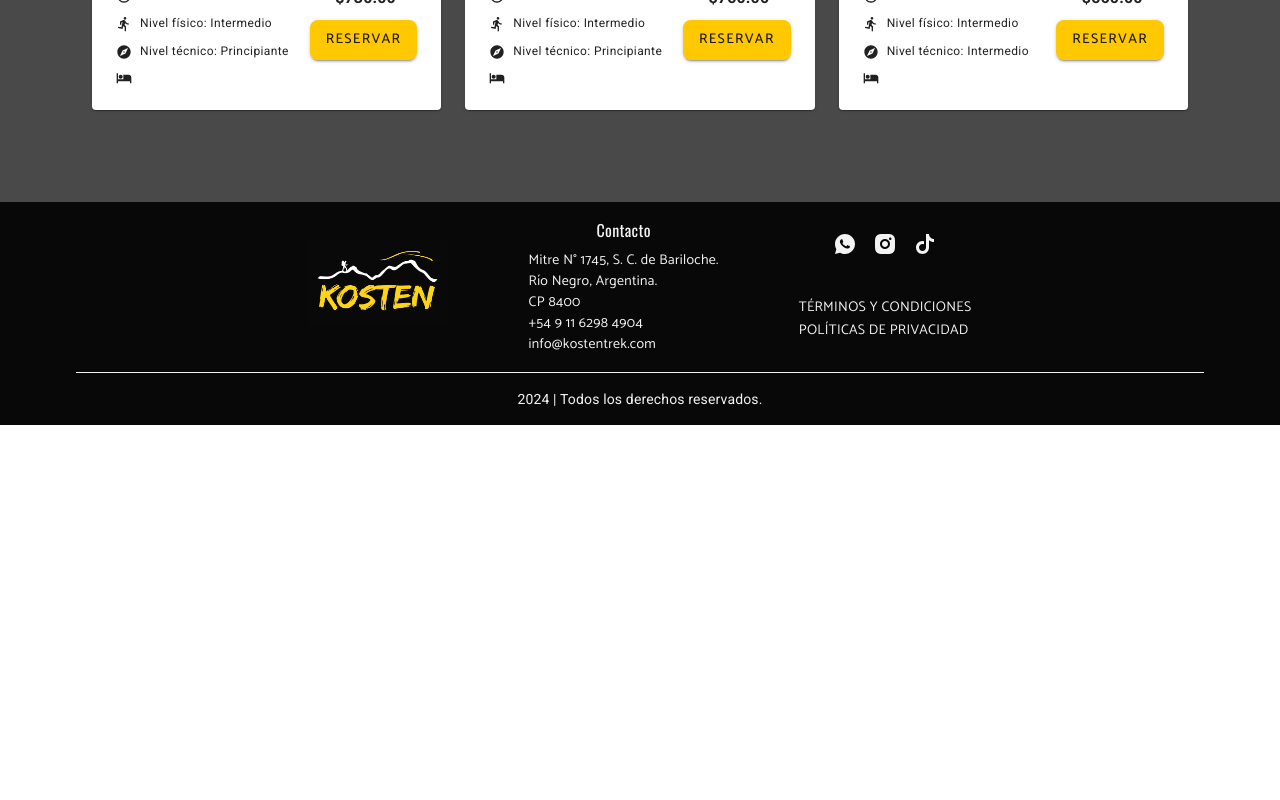
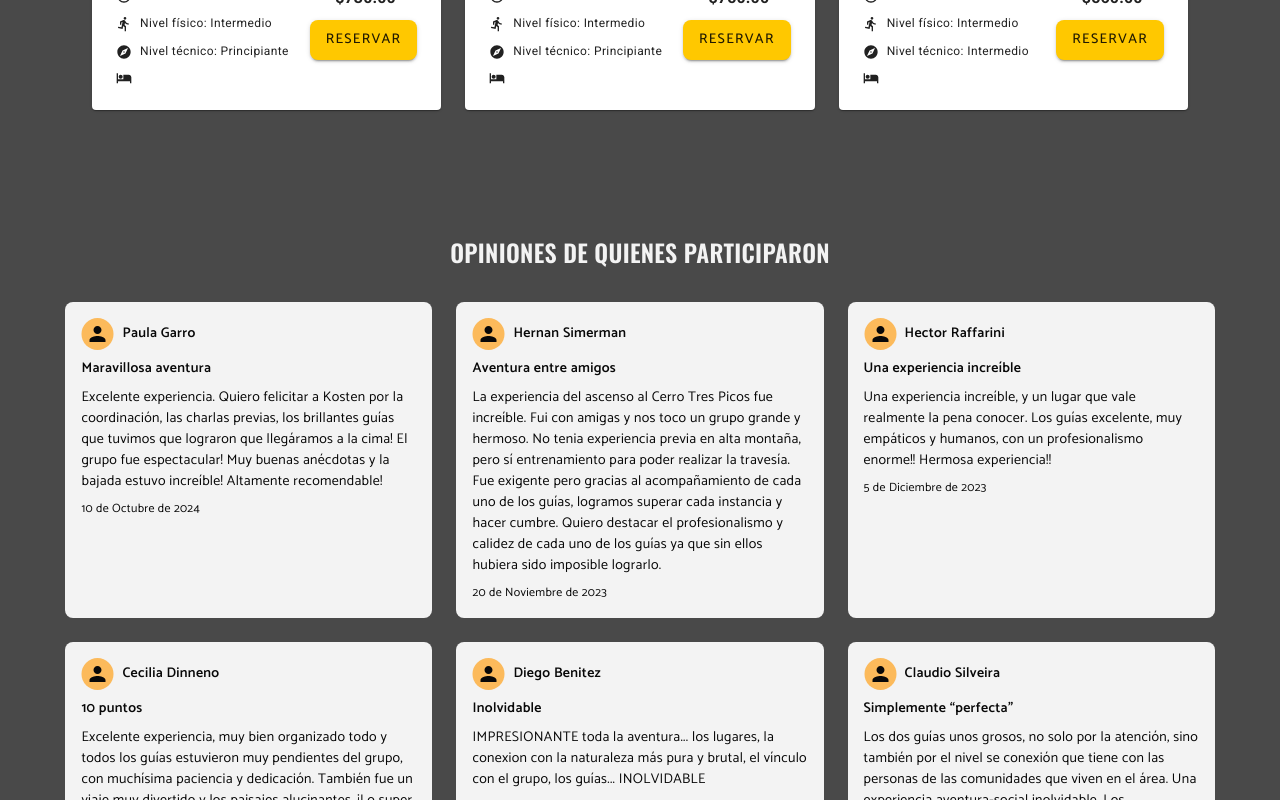
Before and after one commit to RamonCruz187/Kosten, a React (Vite) app in the folder Front/: page / in a window 1280 px wide. Shown: the part 2000-2800 px from the top of the page. Before the commit the page ends 2425 px from the top, so only its background shows below. Built offline with nearby package versions, Linux system fonts and the light colour scheme.

Commit message:
feat(LandingPage): add CommentsBox component to LandingPage

```diff
--- a/Front/src/components/Home/LandingPage.jsx
+++ b/Front/src/components/Home/LandingPage.jsx
@@ -5,6 +5,7 @@ import bot from "../../assets/bot.svg";
 import Footer from "./Footer.jsx";
 import { DepartureGrid } from "../../modules/Departures/components/DepartureGrid.jsx";
 import Carousel from "./Carousel.jsx";
+import CommentsBox from "../../modules/Departures/components/CommentsBox.jsx";
 /*<<<<<<< HEAD
 import AppAppBar from "../../shared/components/AppAppBar.jsx";
 import Box from "@mui/material/Box";
@@ -134,6 +135,7 @@ const LandingPage = () => {
         >
           <DepartureGrid title="PRÓXIMAS SALIDAS" />
         </Box>
+        <CommentsBox />
         <Footer />
       </Box>
     </>
```
